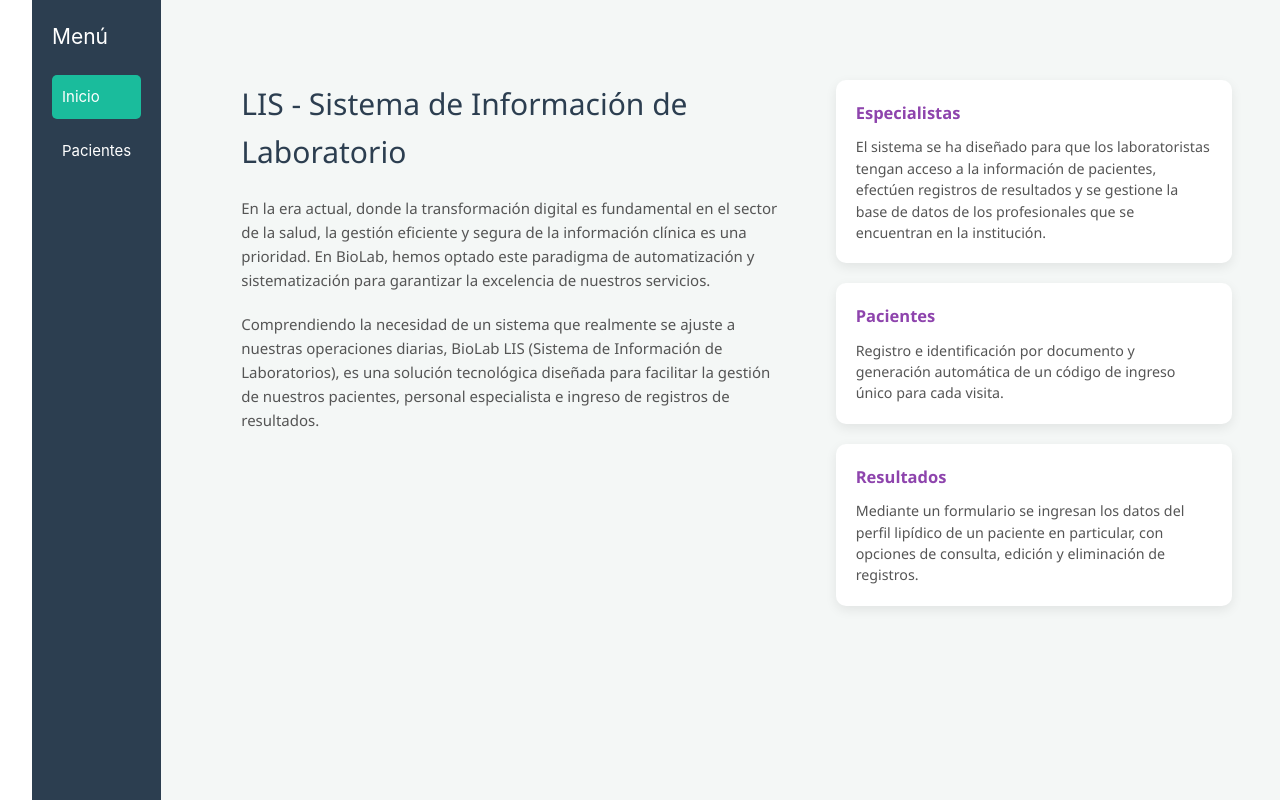
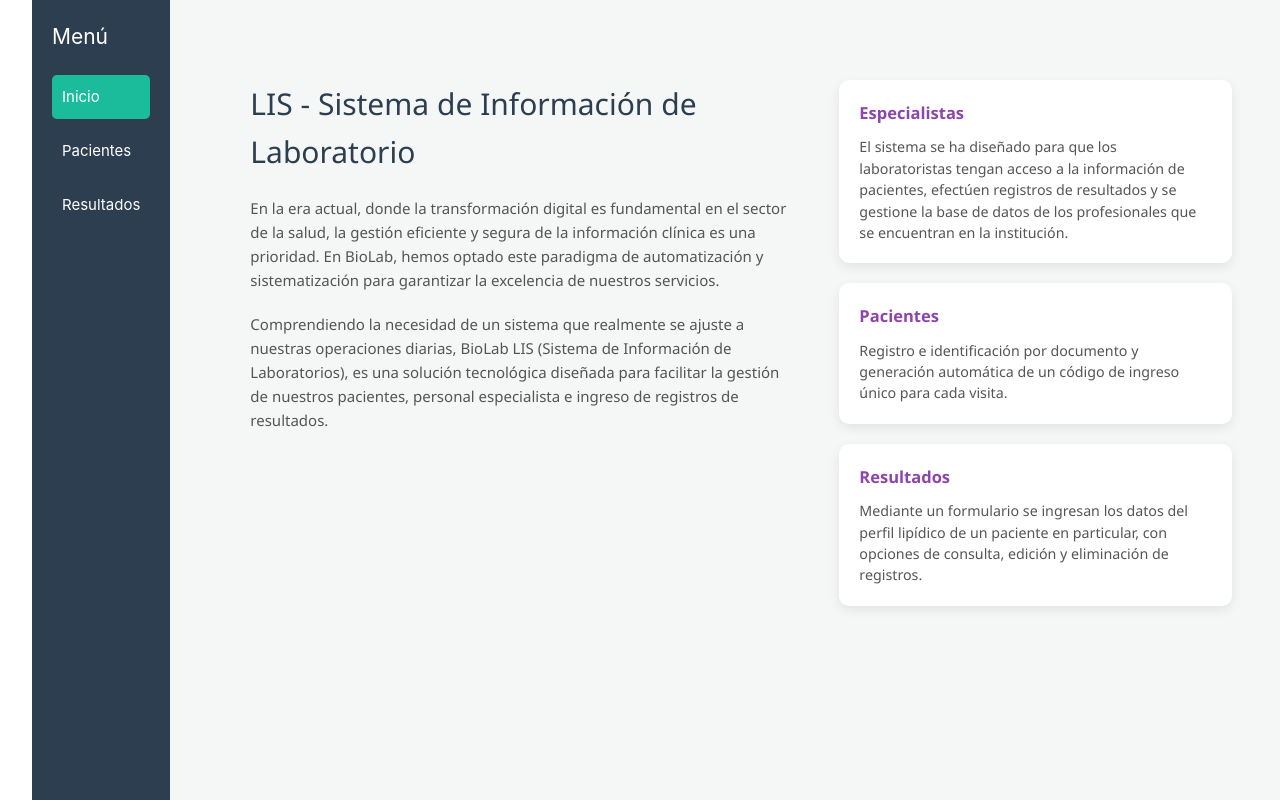
Before and after one commit to DaFeTaCo/Sist_Info_Laboratorio_LIS, a Vue app in the folder lis_frontend/: page /inicio in a window 1280 px wide. Shown: the top 800 px of the page. Built offline with nearby package versions, Linux system fonts and the light colour scheme; the HTML template or start-up script is replaced by a standard one.

Commit message:
Add 'Resultados' link to Sidebar component

```diff
--- a/lis_frontend/src/components/Sidebar.vue
+++ b/lis_frontend/src/components/Sidebar.vue
@@ -4,6 +4,7 @@
     <nav>
       <router-link to="/inicio" class="sidebar-link" exact>Inicio</router-link>
       <router-link to="/pacientes" class="sidebar-link">Pacientes</router-link>
+      <router-link to="/resultados" class="sidebar-link">Resultados</router-link>
       <!-- puedes seguir agregando más -->
     </nav>
   </div>
```
